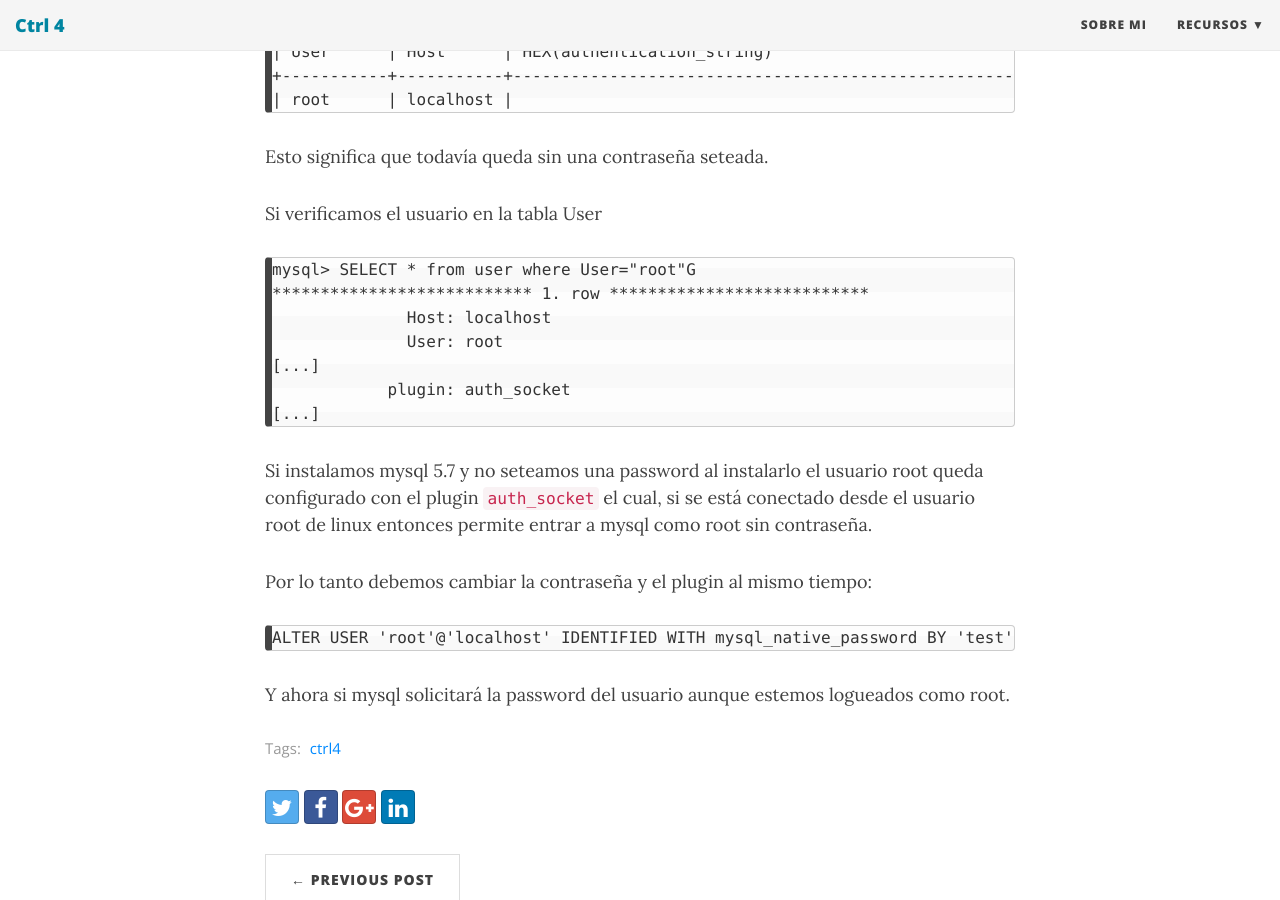
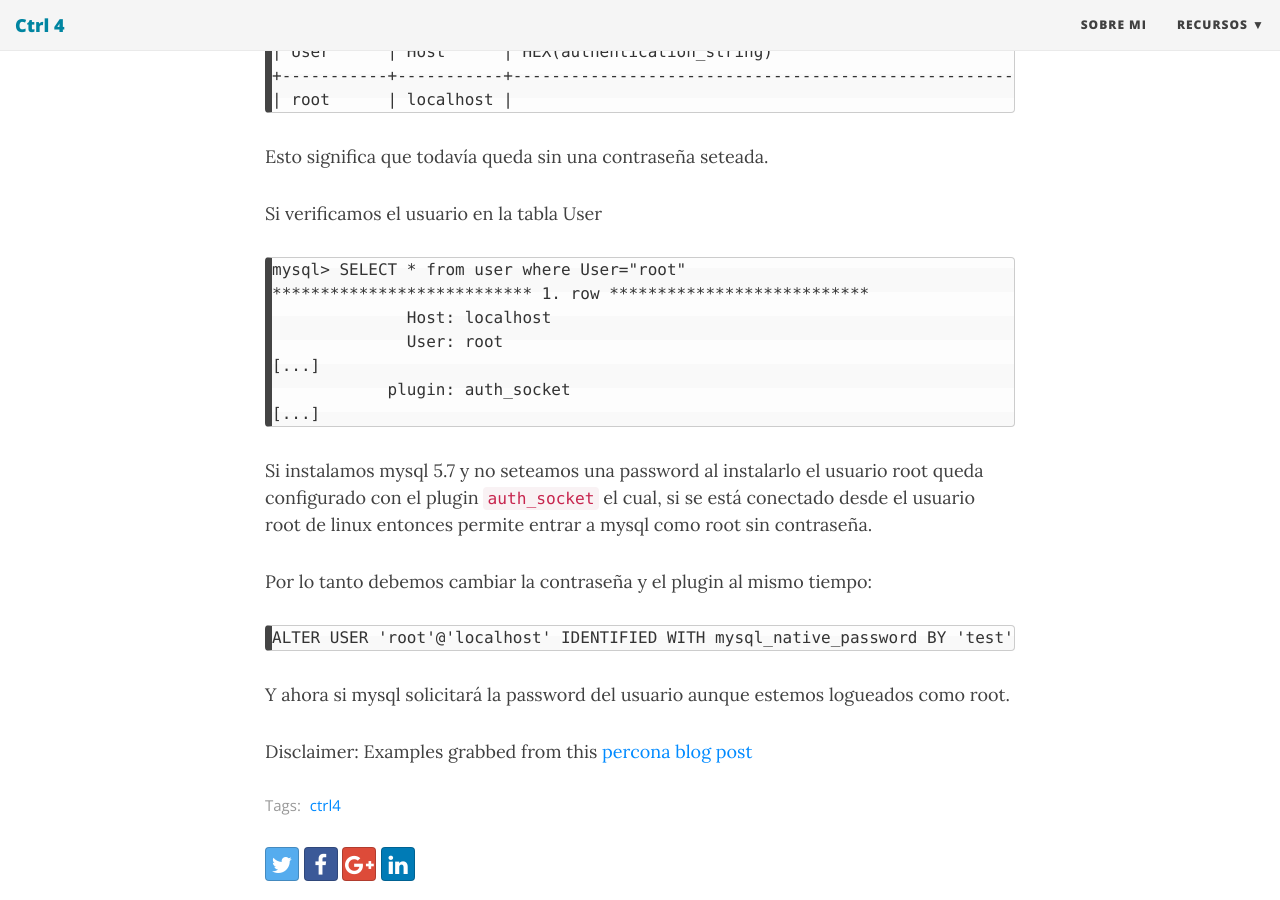
Before and after one commit to Ctrl4/ctrl4.github.io, a Jekyll site: the page built from _posts/2018-02-12-mysql-5.7-no-pide-root-password.md, in a window 1280 px wide and 900 px high, scrolled down 605 px. Built offline with Jekyll 4.4.1, drawn with Linux system fonts in a browser that asks for light colours; nearby versions of some CDN libraries; comment, search, counter and statistics services are not loaded.

Commit message:
Update 2018-02-12-mysql-5.7-no-pide-root-password.md

````diff
--- a/_posts/2018-02-12-mysql-5.7-no-pide-root-password.md
+++ b/_posts/2018-02-12-mysql-5.7-no-pide-root-password.md
@@ -20,7 +20,7 @@ Esto significa que todavía queda sin una contraseña seteada.
 
 Si verificamos el usuario en la tabla User
 
-    mysql> SELECT * from user where User="root"G
+    mysql> SELECT * from user where User="root"
     *************************** 1. row ***************************
                   Host: localhost
                   User: root
@@ -35,3 +35,6 @@ Por lo tanto debemos cambiar la contraseña y el plugin al mismo tiempo:
     ALTER USER 'root'@'localhost' IDENTIFIED WITH mysql_native_password BY 'test'; ```
 
 Y ahora si mysql solicitará la password del usuario aunque estemos logueados como root.
+
+
+Disclaimer: Examples grabbed from this [percona blog post](https://blog.mateofleitas.com/2018-02-12-mysql-5.7-no-pide-root-password/)
````
